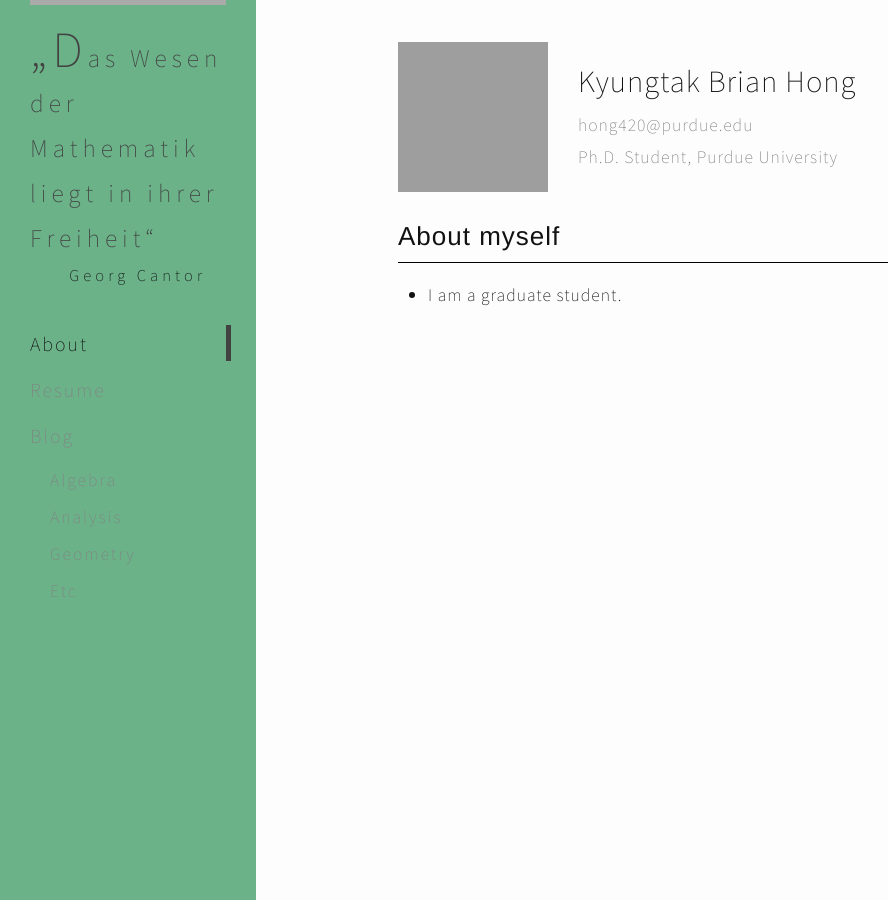
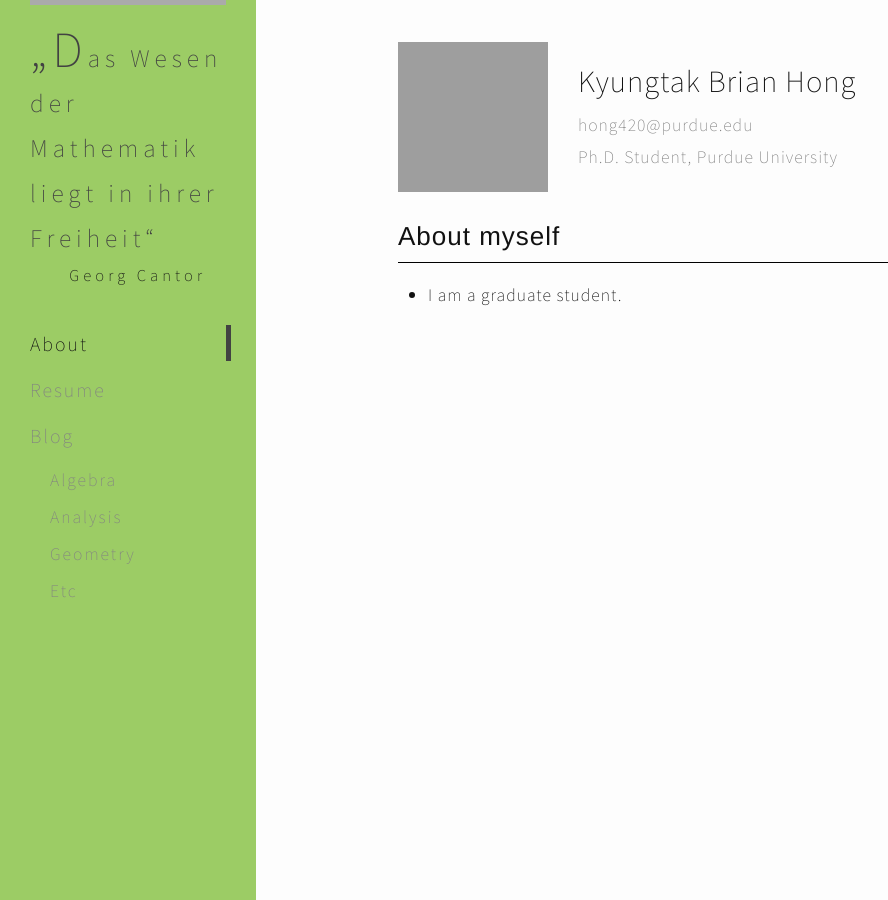
Before and after one commit to Kyungtak-Hong/kyungtak-hong.github.io, a Jekyll site: the page built from index.md, in a window 1280 px wide. Shown: the whole page, without its empty margins (0-888 px from the left). Built offline with Jekyll 4.4.1, drawn with Linux system fonts in a browser that asks for light colours; grey boxes are pictures that could not be loaded.

Commit message:
Update _layout.scss

```diff
--- a/_sass/_layout.scss
+++ b/_sass/_layout.scss
@@ -9,7 +9,7 @@
     position: fixed;
     width: 20%;
     height: 100%;
-    background: #6bb289;
+    background: #9ccc65;
     @include media-query($on-palm) {
         position: relative;
         width: 100%;
```
